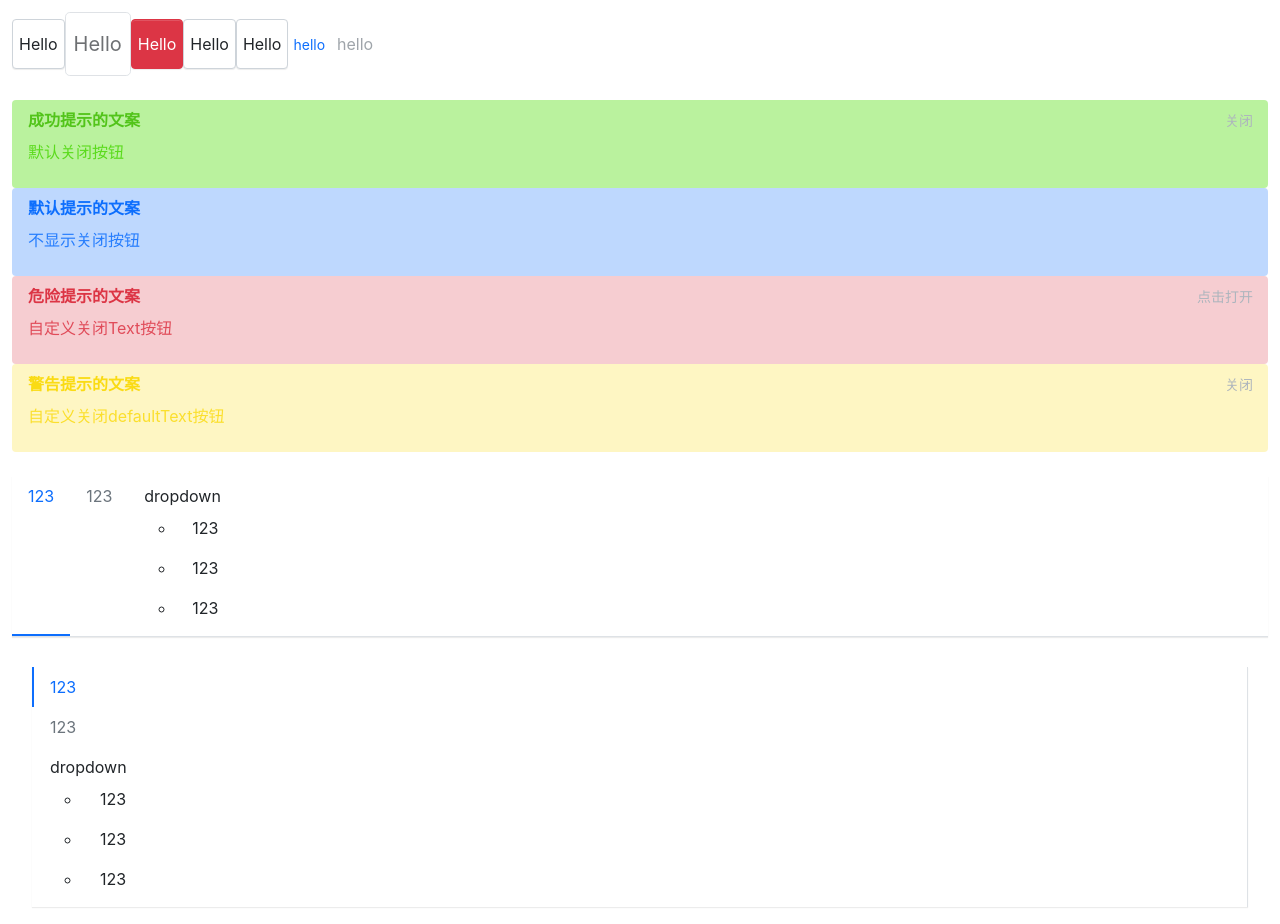
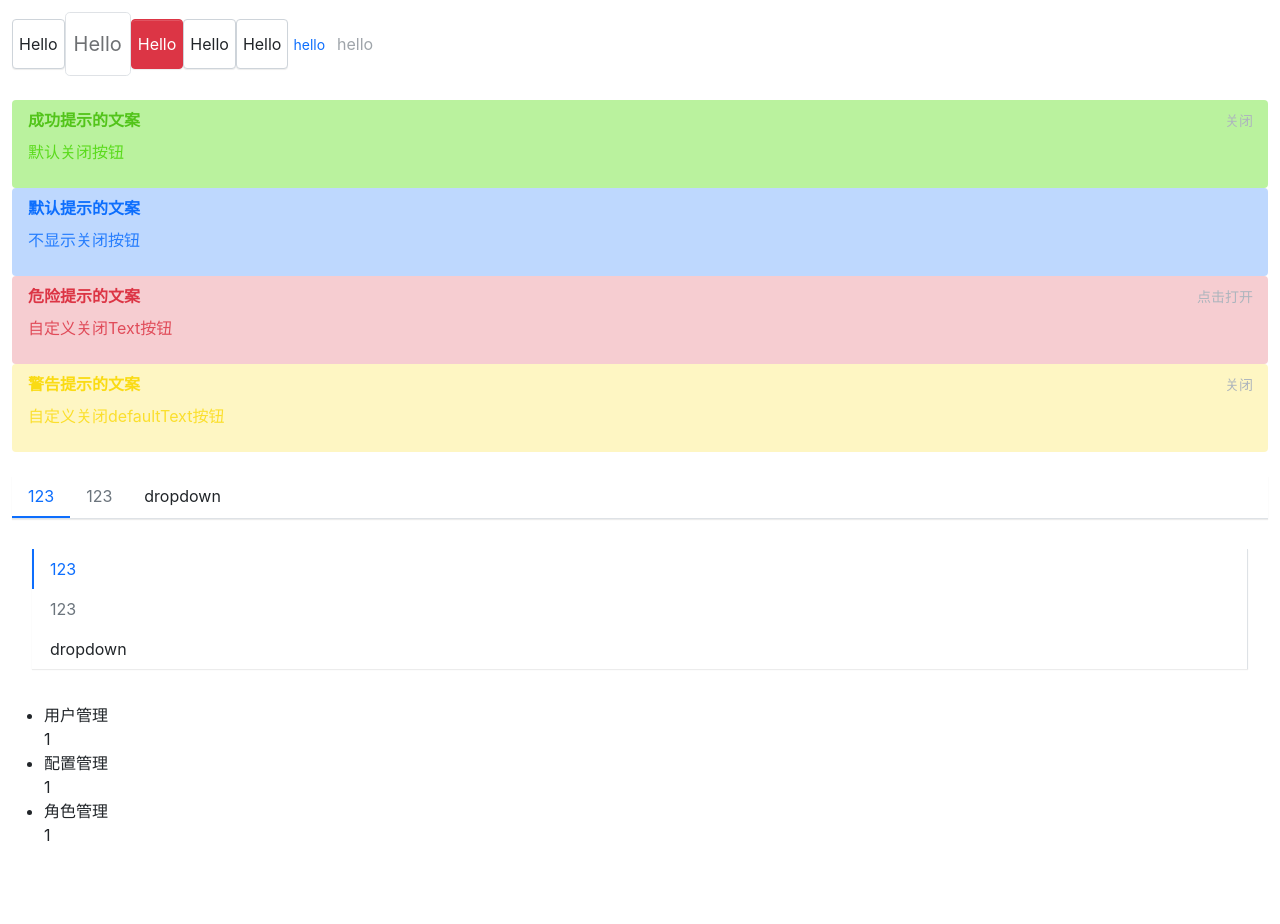
Before and after one commit to H-newborn/luckyship, a React (Create React App) app: page / in a window 1280 px wide. Shown: the top 924 px of the page. After the commit the page ends 875 px from the top, so only its background shows below. Built offline with nearby package versions, Linux system fonts and the light colour scheme.

Commit message:
tabs component init

```diff
--- a/src/App.tsx
+++ b/src/App.tsx
@@ -13,6 +13,8 @@ import Alert from './components/Alert/alert';
 import Menu from './components/Menu/menu';
 import MenuItem from './components/MenuItem/menuItem';
 import SubMenu from './components/SubMenu/subMenu';
+import Tabs from './components/Tabs/tabs';
+import TabItem from './components/Tabs/tab-item';
 
 const padding = {
   padding: '12px'
@@ -51,11 +53,18 @@ function App() {
             <MenuItem>123</MenuItem>
             <MenuItem  disabled>123</MenuItem>
             <SubMenu title='dropdown'>
-              <MenuItem>123</MenuItem>
+              <MenuItem >123</MenuItem>
               <MenuItem>123</MenuItem>
               <MenuItem>123</MenuItem>
             </SubMenu>
           </Menu>
+        </div>
+        <div style={ padding }>
+          <Tabs activeValue='f'>
+            <TabItem label='用户管理' name='f'>1</TabItem>
+            <TabItem label='配置管理' name='1'>1</TabItem>
+            <TabItem label='角色管理' disabled name='0'>1</TabItem>
+          </Tabs>
         </div>
       </header>
     </div>
--- a/src/components/Menu/_style.scss
+++ b/src/components/Menu/_style.scss
@@ -6,7 +6,7 @@
   list-style: none;
   border-bottom: $menu-border-width solid $menu-border-color;
   box-shadow: $menu-box-shadow;
-  .menu-item {
+  >.menu-item {
     padding: $menu-item-padding-y $menu-item-padding-x;
     cursor: pointer;
     transition: $menu-transition;
@@ -23,14 +23,72 @@
       border-bottom: $menu-item-active-border-width solid $menu-item-active-color;
     }
   }
+  .submenu-item {
+    position: relative;
+    .submenu-title {
+      display: flex;
+      align-items: center;
+    }
+    .arrow-icon {
+      transition: transform .25s ease-in-out;
+      margin-left: 3px;
+    }
+    &:hover {
+      .arrow-icon {
+        transform: rotate(180deg);
+      }
+    }
+  }
+  .is-vertical {
+    .arrow-icon {
+      transform: rotate(0deg) !important;
+    }
+  }
+  .is-vertical.is-opened {
+    .arrow-icon {
+      transform: rotate(180deg) !important;
+    }
+  }
+  .lucky-submenu {
+    display: none;
+    list-style:none;
+    padding-left: 0;
+    white-space: nowrap;
+    transition: $menu-transition;
+    .menu-item {
+      padding: $menu-item-padding-y $menu-item-padding-x;
+      cursor: pointer;
+      transition: $menu-transition;
+      color: $body-color;
+      &.is-active, &:hover {
+        color: $menu-item-active-color !important;
+      }
+    }
+  }
+  .lucky-submenu.menu-opened {
+    display: block;
+  }
 }
-
+.menu-horizontal {
+  >.menu-item {
+    border-bottom: $menu-item-active-border-width solid transparent;
+  }
+  .lucky-submenu {
+    position: absolute;
+    background: $white;
+    z-index: 100;
+    top: calc(100% + 8px);
+    left: 0;
+    border: $menu-border-width solid $menu-border-color;
+    box-shadow: $submenu-box-shadow;
+  }
+}
 .menu-vertical {
   flex-direction: column;
   border-bottom: 0px;
   margin: 10px 20px;
   border-right: $menu-border-width solid $menu-border-color;
-  .menu-item {
+  >.menu-item {
     border-left: $menu-item-active-border-width solid transparent;
     &.is-active, &:hover {
       border-bottom: 0px;
--- a/src/components/Menu/menu.tsx
+++ b/src/components/Menu/menu.tsx
@@ -37,8 +37,7 @@ export const MenuContext = createContext<ImenuContext>({index:'0'})
 
 export type MenuProps = BaseMenuProps & React.MenuHTMLAttributes<HTMLElement>
 
-const Menu: React.FC<MenuProps> = (props) => {
-  const { mode, children, className, defaultActive, onSelect, defaultOpenSubMenus } = props
+const Menu: React.FC<MenuProps> = ({ mode, children, className, defaultActive, onSelect, defaultOpenSubMenus } ) => {
 
   const [ currentActive, setActive ] = useState(defaultActive)
 
--- a/src/components/MenuItem/menuItem.tsx
+++ b/src/components/MenuItem/menuItem.tsx
@@ -17,8 +17,7 @@ export interface MenuItemProps {
   disabled?: boolean
 }
 
-const MenuItem: React.FC<MenuItemProps> = (props) => {
-  const { index, children, className, disabled } = props
+const MenuItem: React.FC<MenuItemProps> = ({ index, children, className, disabled }) => {
 
   const context = useContext(MenuContext)
 
--- /dev/null
+++ b/src/components/Tabs/tab-item.tsx
@@ -0,0 +1,43 @@
+import React, { useContext } from "react";
+import classNames from "classnames";
+import { TabsContext } from "./tabs";
+
+export interface TabItemProps {
+  label?: string
+  disabled?: boolean
+  name?: string
+  children?: React.ReactNode
+  className?: string
+  style?: React.CSSProperties
+}
+
+const TabItem: React.FC<TabItemProps> = ({ label, disabled, name, children, className, style }) => {
+
+  const context = useContext(TabsContext)
+
+  const handleClick = () => {
+    if (context.tabClick && !disabled && typeof name === 'string') {
+      context.tabClick(name)
+    }
+  }
+  const tabClasses = classNames('tab-item', className, {
+    'is-disabled': disabled,
+    'is-active': context.value === name
+  })
+
+  const contentClasses = classNames('tab-content', className, {
+    'is-active': context.value === name
+  })
+  return (
+    <>
+      <li style={style} className={tabClasses} onClick={handleClick}>
+        {label}
+      </li>
+      <div className={contentClasses}>{ children }</div>
+    </>
+  )
+}
+
+TabItem.displayName = 'TabItem'
+
+export default TabItem
--- /dev/null
+++ b/src/components/Tabs/tabs.tsx
@@ -0,0 +1,69 @@
+import React, { createContext, useState } from "react";
+import classNames from "classnames";
+import { TabItemProps } from "./tab-item";
+
+interface TabClick {
+  (params?: any): void
+}
+
+interface TabsProps {
+  activeValue?: string
+  closable?: boolean
+  tabClick?: TabClick
+  className?: string
+  style?: React.CSSProperties
+  children?: React.ReactNode
+}
+
+interface ITabsContext {
+  value: string
+  tabClick?: TabClick
+}
+
+export const TabsContext = createContext<ITabsContext>({value: '0'})
+
+
+
+
+const Tabs: React.FC<TabsProps> = ({ activeValue, closable, tabClick, className, style, children }) => {
+  const [currentActive, setActive] = useState(activeValue)
+
+  const handleClick = (value?: string) => {
+    setActive(value)
+    if(tabClick) {
+      tabClick(value)
+    }
+  }
+  const passedContext: ITabsContext = {
+    value: currentActive ? currentActive : '0',
+    tabClick: handleClick
+  }
+
+  const classes = classNames('lucky-tabs', className, {
+  })
+
+  const renderChildren = () => {
+    return React.Children.map(children, (child, index) => {
+      const childElement = child as React.FunctionComponentElement<TabItemProps>
+      const { displayName } = childElement.type
+      if (displayName === 'TabItem') {
+        return React.cloneElement(childElement)
+      } else {
+        console.error("Warning: Tabs has a child which is not a TabItem component")
+      }
+    })
+  }
+
+  return <ul style={style} className={classes}>
+    <TabsContext.Provider value={passedContext}>
+      { renderChildren() }
+    </TabsContext.Provider>
+  </ul>
+}
+
+Tabs.defaultProps = {
+  activeValue: '0',
+  closable: false,
+}
+
+export default Tabs
--- a/src/styles/index.scss
+++ b/src/styles/index.scss
@@ -17,4 +17,3 @@
 @import '../components/Menu/style';
 
 // menuItem
-@import '../components/MenuItem/style'
```
Also changed, not shown: src/components/MenuItem/_style.scss (deleted).
